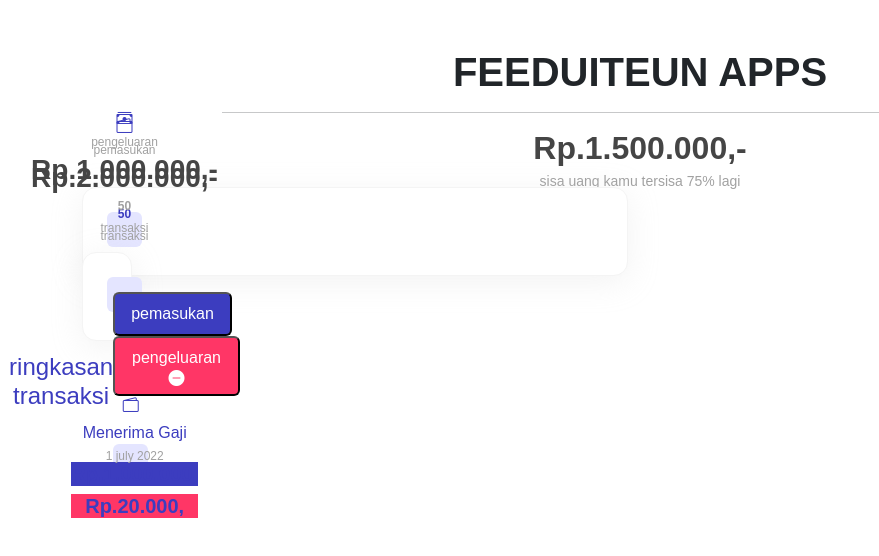
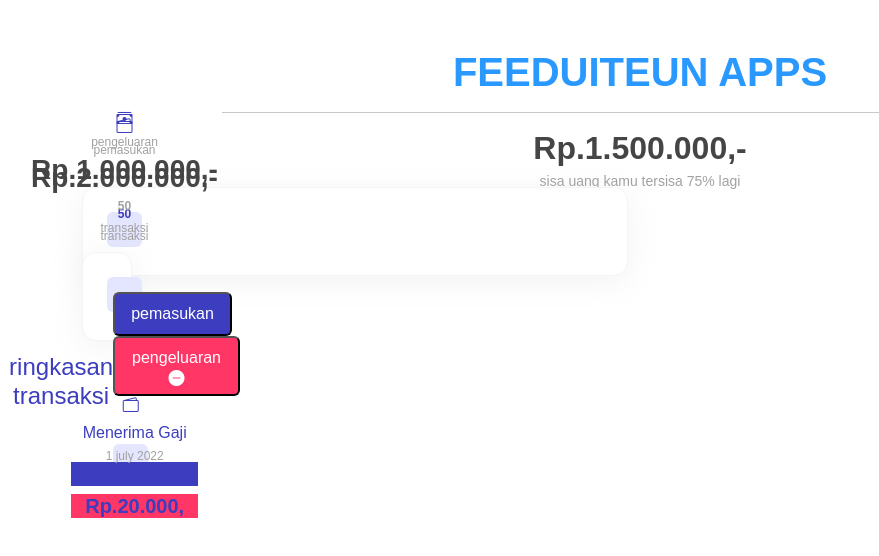
Before and after one commit to lssport/Feeduiteun.git.io, a React (Create React App) app: page / in a window 1280 px wide. Shown: the top 556 px of the page, without its empty margins (0-879 px from the left). Built offline with nearby package versions, Linux system fonts and the light colour scheme; a web font is replaced by a local one.

Commit message:
1 file modified

```diff
--- a/src/style.css
+++ b/src/style.css
@@ -11,6 +11,7 @@ h1 {
   background: linear-gradient(267,81deg, #3C3DBF 1,92%, #2998FF 106,64%);
   -webkit-background-clip: text;
   background-clip: text;
+  color: #2998FF;
 }
 h2 {
   font-size: 32px;
```
